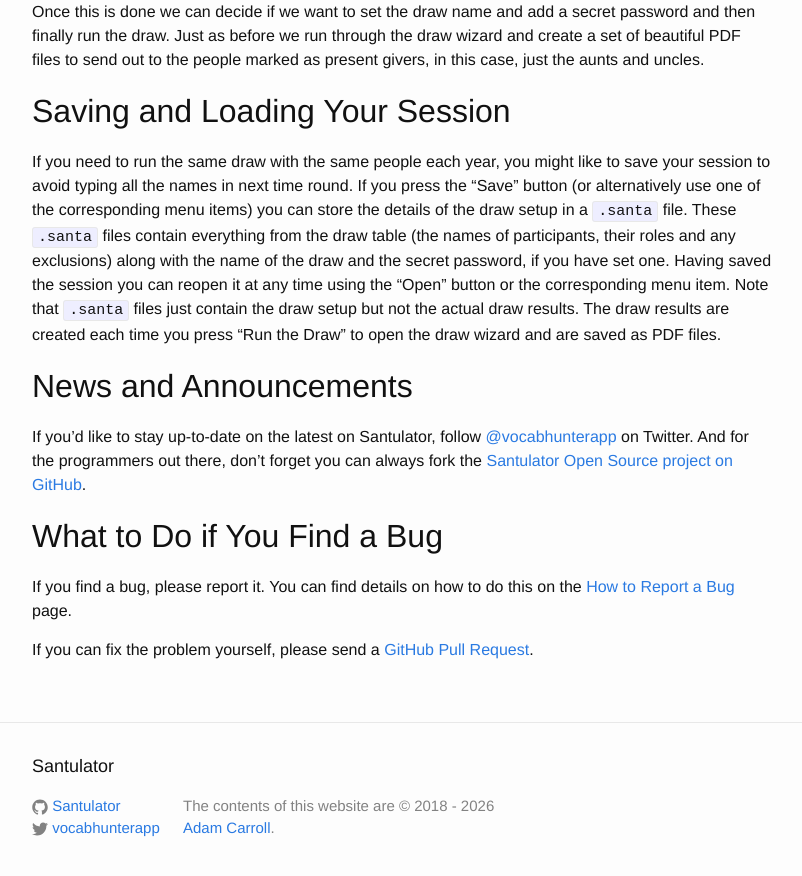
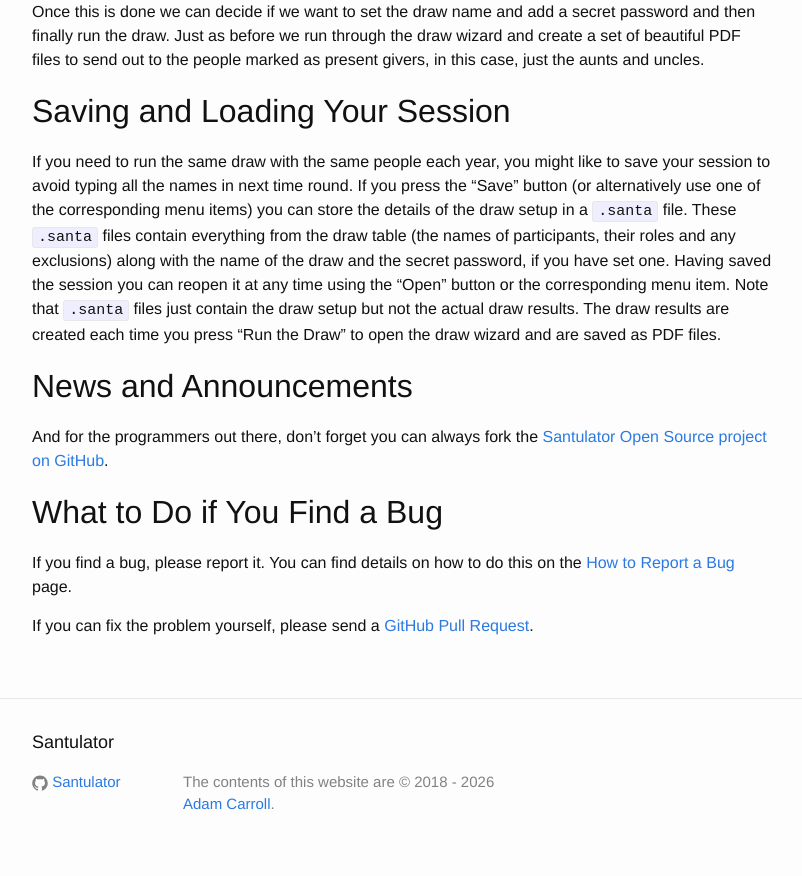
Before and after one commit to Santulator/santulator.github.io, a Jekyll site: the page built from help.md, in a window 1280 px wide and 900 px high, scrolled down 3926 px. Shown: the top 876 px of the window, without its empty margins (238-1040 px from the left). Built offline with Jekyll 4.4.1, drawn with Linux system fonts in a browser that asks for light colours.

Commit message:
Removed twitter

```diff
--- a/_config.yml
+++ b/_config.yml
@@ -5,9 +5,6 @@ description:
 baseurl: "" # the subpath of your site, e.g. /blog
 url: "https://santulator.github.io" # the base hostname & protocol for your site, e.g. http://example.com
 logo: /assets/Santulator-Logo.png
-twitter:
-  username: vocabhunterapp
-  link: https://twitter.com/vocabhunterapp
 github_username: AdamCarroll
 
 # Build settings
--- a/_includes/footer.html
+++ b/_includes/footer.html
@@ -18,21 +18,6 @@
               <span class="username">Santulator</span>
             </a>
           </li>
-
-          {% if site.twitter.username %}
-          <li>
-            <a href="{{ site.twitter.link }}">
-              <span class="icon  icon--twitter">
-                <svg viewBox="0 0 16 16">
-                  <path fill="#828282" d="M15.969,3.058c-0.586,0.26-1.217,0.436-1.878,0.515c0.675-0.405,1.194-1.045,1.438-1.809
-                  c-0.632,0.375-1.332,0.647-2.076,0.793c-0.596-0.636-1.446-1.033-2.387-1.033c-1.806,0-3.27,1.464-3.27,3.27 c0,0.256,0.029,0.506,0.085,0.745C5.163,5.404,2.753,4.102,1.14,2.124C0.859,2.607,0.698,3.168,0.698,3.767 c0,1.134,0.577,2.135,1.455,2.722C1.616,6.472,1.112,6.325,0.671,6.08c0,0.014,0,0.027,0,0.041c0,1.584,1.127,2.906,2.623,3.206 C3.02,9.402,2.731,9.442,2.433,9.442c-0.211,0-0.416-0.021-0.615-0.059c0.416,1.299,1.624,2.245,3.055,2.271 c-1.119,0.877-2.529,1.4-4.061,1.4c-0.264,0-0.524-0.015-0.78-0.046c1.447,0.928,3.166,1.469,5.013,1.469 c6.015,0,9.304-4.983,9.304-9.304c0-0.142-0.003-0.283-0.009-0.423C14.976,4.29,15.531,3.714,15.969,3.058z"/>
-                </svg>
-              </span>
-
-              <span class="username">{{ site.twitter.username }}</span>
-            </a>
-          </li>
-          {% endif %}
         </ul>
       </div>
 
--- a/_includes/head.html
+++ b/_includes/head.html
@@ -26,9 +26,6 @@
 
     <link rel="stylesheet" href="{{ "/css/main.css" | prepend: site.baseurl }}">
 
-    <meta name="twitter:title" content="{% if page.title %}{{ page.title }}{% else %}{{ site.title }}{% endif %}" />
-    <meta name="twitter:description" content="{% if page.description %}{{ page.description }}{% else %}{{ site.description }}{% endif %}" />
-    <meta name="twitter:image" content="{{site.url}}{{page.image}}" />
     <title>{{ page.title }}</title>
     {% seo title=false %}
 </head>
--- a/help.md
+++ b/help.md
@@ -61,7 +61,7 @@ If you need to run the same draw with the same people each year, you might like
 
 ## News and Announcements
 
-If you'd like to stay up-to-date on the latest on Santulator, follow [@{{site.twitter.username}}]({{site.twitter.link}}) on Twitter.  And for the programmers out there, don't forget you can always fork the [Santulator Open Source project on GitHub](https://github.com/Santulator/Santulator).
+And for the programmers out there, don't forget you can always fork the [Santulator Open Source project on GitHub](https://github.com/Santulator/Santulator).
 
 ## What to Do if You Find a Bug
 
```
Also changed, not shown: about.md (+1 -1 lines), download.md (+0 -2 lines).
